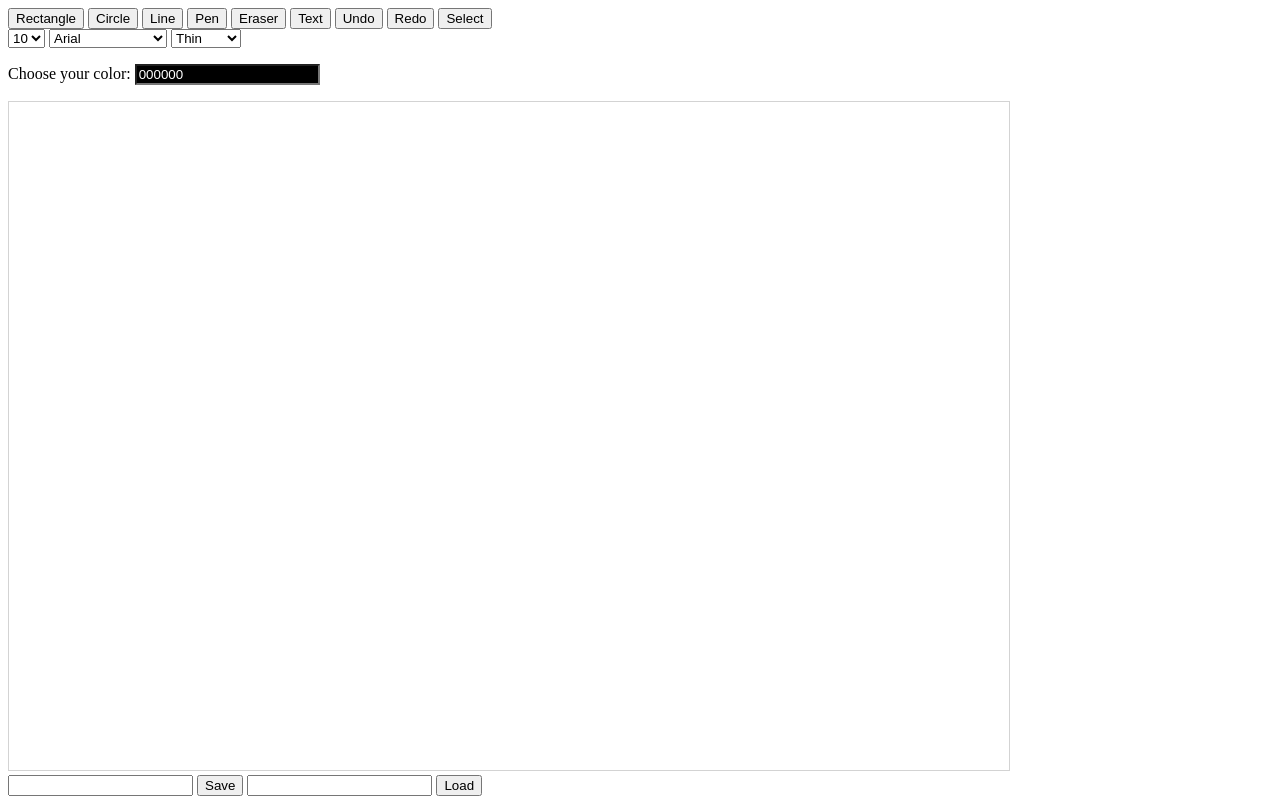
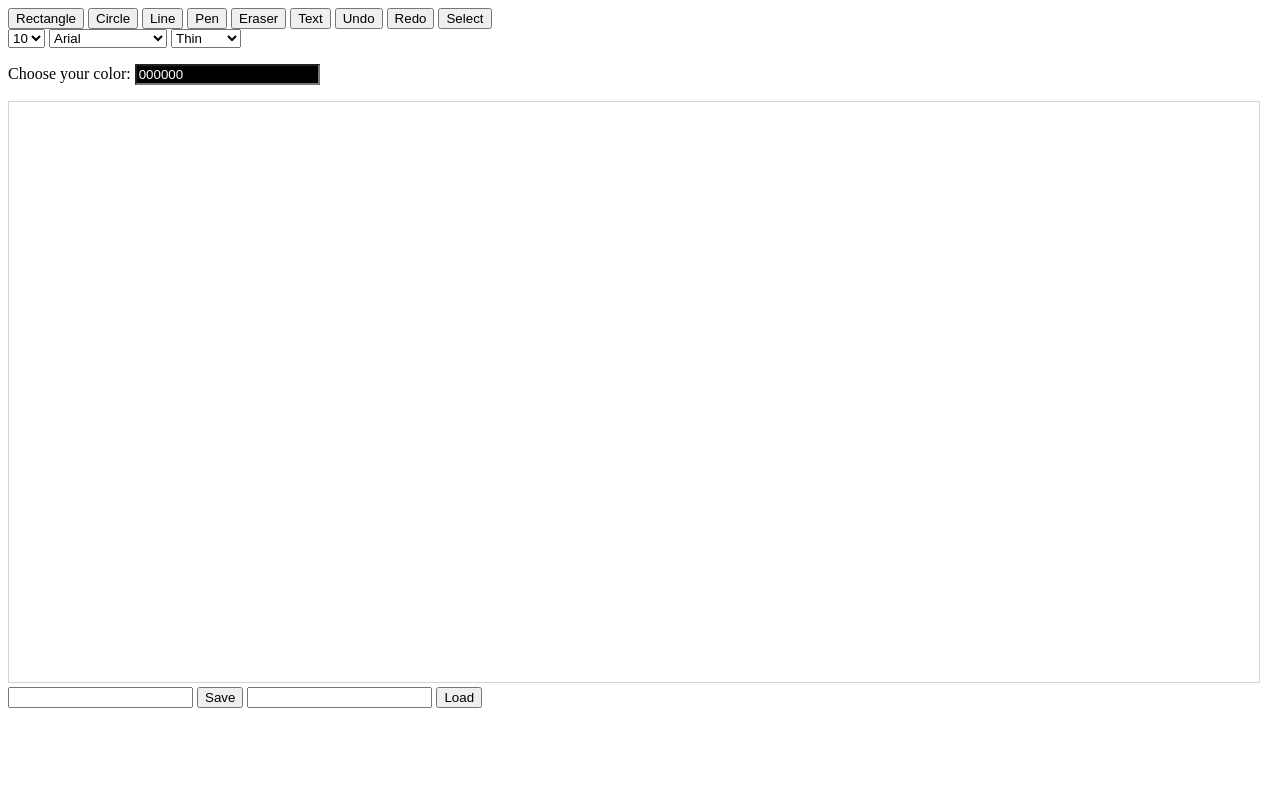
Before and after one commit to sibbaros/Veff2, a plain HTML site: page client/index.html in a window 1280 px wide. Drawn offline with nearby package versions, Linux system fonts and the light colour scheme.

Commit message:
trying to resize

```diff
--- a/client/index.html
+++ b/client/index.html
@@ -51,10 +51,11 @@
     </form>
 
     </div>
-
-    <canvas id="myCanvas" width="1000" height="668" style="border:1px solid #d3d3d3;">
-        This text is displayed if your browser does not support HTML5 Canvas.
-    </canvas>
+    <div id="divCanvas">
+        <canvas id="myCanvas" width="1250" height="580" style="border:1px solid #d3d3d3;">
+            This text is displayed if your browser does not support HTML5 Canvas.
+        </canvas>
+    </div>
 
     <div class="Inputtextbox" id="divtextbox"></div>
     <!--<input type="text" id="textInput" />-->
--- a/client/index.js
+++ b/client/index.js
@@ -19,13 +19,14 @@ var startY;
 
 
 $(document).ready(function() {
-
     var canvas = document.getElementById("myCanvas");
     var ctx = canvas.getContext("2d");
+    resizeCanvas();
 
     var BB = canvas.getBoundingClientRect();
     var offsetX = BB.left;
     var offsetY = BB.top;
+    clickedshape = "pen";
 
     document.getElementById('divtextbox').addEventListener('keypress', handleKeyPress);
     document.getElementById('divtextbox').addEventListener('keyup', handleKeyUp);
@@ -490,12 +491,34 @@ $(document).ready(function() {
         return lineSize;
     }
 
+    function resizeCanvas() {
+        /*ctx.canvas.width = window.innerWidth;
+        if (ctx.canvas.height < window.innerHeight) {
+            ctx.canvas.height = window.innerHeight;
+        }*/
+        var ratio = canvas.width / canvas.height;
+
+        var width = window.innerWidth - 5;
+        var height = window.innerHeight - 5;
+
+        if (width / height > ratio)
+            width = height * ratio;
+        else
+            height = width / ratio;
+
+        canvas.style.width = width;
+        canvas.style.height = height;
+
+        canvas.style.top = (window.innerHeight - height) / 2;
+        canvas.style.left = (window.innerWidth - width) / 2;
+    }
+
 
     var drawing = {
 
         //Einhverra hluta vegna virðist þetta bara finna data.title þannig ég setti
         //drawnShapes þangað í bili :/
-        title: drawnShapes,//document.getElementById("sTitle").value,
+        title: drawnShapes, //document.getElementById("sTitle").value,
         content: drawnShapes
     };
 
@@ -556,15 +579,15 @@ $("#load").click(function() {
                 console.log(data);
                 for (var i = 0; i < data.length; i++) {
                     var penni = new Pen;
-                    for (var i = 0; i < data.length; i++){
-                        for (var k = 0; k < data[i].title.length; k++){
+                    for (var i = 0; i < data.length; i++) {
+                        for (var k = 0; k < data[i].title.length; k++) {
                             for (var j = 0; j < data[i].title[k].penPoints.length; j++)
                                 penni.addPoint(data[i].title[k].penPoints[j].x, data[i].title[k].penPoints[j].y);
                             //console.log(data[0].title[0].penPoints);
                         }
                     }
 
-                    penni.draw();//data[i].content.draw();
+                    penni.draw(); //data[i].content.draw();
                     console.log(penni);
                 }
                 // The drawing was successfully saved
--- a/client/paint.css
+++ b/client/paint.css
@@ -1,3 +1,14 @@
-#textbox{
+/*#myCanvas {
+    width: 100%;
+    height: 100%;
+    margin: 0px;
+    border: 0;
+    overflow: hidden;
+    Disable scrollbars */
 
-}
+
+/*display: block;*/
+
+
+/* No floating content on sides
+}*/
```
Lines whose indentation alone changed are shown as unchanged.
